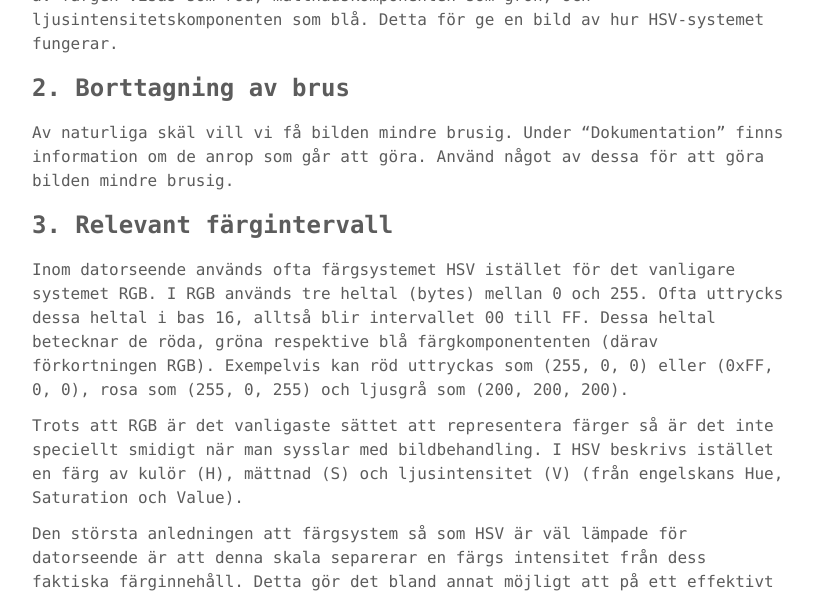
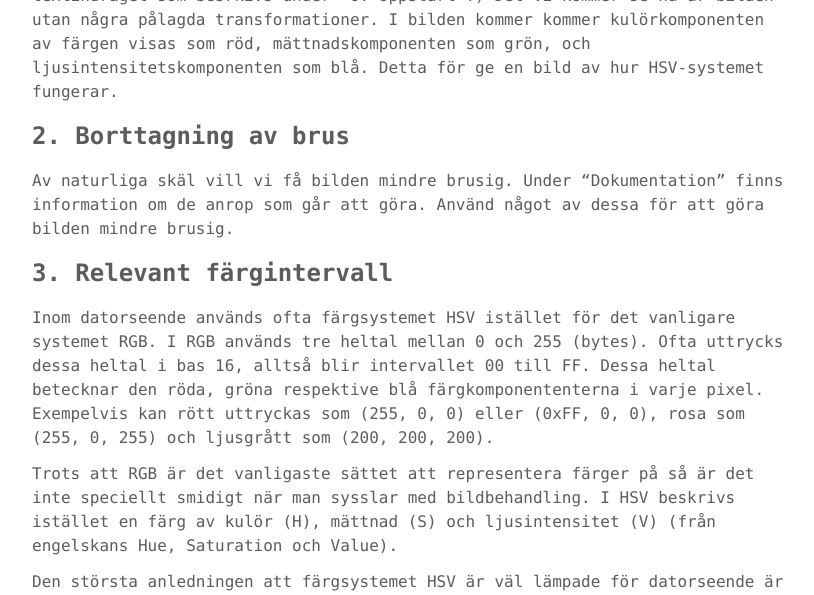
Before and after one commit to williamsjoblom/williamsjoblom.github.io, a Jekyll site: the page built from other/cv-lab.md, in a window 1280 px wide and 1400 px high, scrolled down 924 px. Shown: the top 595 px of the window, without its empty margins (232-1046 px from the left). Built offline with Jekyll 4.4.1, drawn with Linux system fonts in a browser that asks for light colours; some of the changed text lies outside the part shown.

Commit message:
Konjekturläsning

```diff
--- a/other/cv-lab.md
+++ b/other/cv-lab.md
@@ -36,11 +36,11 @@
 
 ### 3. Relevant färgintervall
 
-Inom datorseende används ofta färgsystemet HSV istället för det vanligare systemet RGB. I RGB används tre heltal (bytes) mellan 0 och 255. Ofta uttrycks dessa heltal i bas 16, alltså blir intervallet 00 till FF. Dessa heltal betecknar de röda, gröna respektive blå färgkomponententen (därav förkortningen RGB). Exempelvis kan röd uttryckas som (255, 0, 0) eller (0xFF, 0, 0), rosa som (255, 0, 255) och ljusgrå som (200, 200, 200).
+Inom datorseende används ofta färgsystemet HSV istället för det vanligare systemet RGB. I RGB används tre heltal mellan 0 och 255 (bytes). Ofta uttrycks dessa heltal i bas 16, alltså blir intervallet 00 till FF. Dessa heltal betecknar den röda, gröna respektive blå färgkomponententerna i varje pixel. Exempelvis kan rött uttryckas som (255, 0, 0) eller (0xFF, 0, 0), rosa som (255, 0, 255) och ljusgrått som (200, 200, 200).
 
-Trots att RGB är det vanligaste sättet att representera färger så är det inte speciellt smidigt när man sysslar med bildbehandling. I HSV beskrivs istället en färg av kulör (H), mättnad (S) och ljusintensitet (V) (från engelskans Hue, Saturation och Value).
+Trots att RGB är det vanligaste sättet att representera färger på så är det inte speciellt smidigt när man sysslar med bildbehandling. I HSV beskrivs istället en färg av kulör (H), mättnad (S) och ljusintensitet (V) (från engelskans Hue, Saturation och Value).
 
-Den största anledningen att färgsystem så som HSV är väl lämpade för datorseende är att denna skala separerar en färgs intensitet från dess faktiska färginnehåll. Detta gör det bland annat möjligt att på ett effektivt sätt beskriva färgintervall vilket vi snart kommer göra!
+Den största anledningen att färgsystemet HSV är väl lämpade för datorseende är att denna skala separerar en färgs intensitet från dess faktiska färginnehåll. Detta gör det bland annat möjligt att på ett effektivt sätt beskriva färgintervall vilket vi snart kommer göra!
 
 ![alt text](https://henrydangprg.files.wordpress.com/2016/06/hsv_color_solid_cylinder_alpha_lowgamma.png?w=322&h=241)
 
@@ -49,7 +49,7 @@
 Vi vill nu ta bort alla färger som inte ingår i objektet vi vill detektera. Använd ytterliggare ett anrop för att uppnå detta. Experimentera med olika HSV-värden tills önskad effekt är uppnådd.
 
 ### 4. Filtrera bort små detaljer
-Vi kommer nu se att många detaljer i bilden som ej ingår i objektet hängt med även efter filtreringen av färg. Dessa detaljer är inget vi vill ha med oss när vi vill identifiera var bollen befinner sig på skärmen. En fördel för oss är dock att dessa detaljer ofta är små (förutsatt att din tröja nu inte har samma färg som objektet i fråga). Hitta ett sätt att med de återstående funktionerna filtrera bort dessa små områden från den slutgiltiga bilden. (Använd de två resterande funktionerna som du ej använt i tidigare steg.)
+Vi kommer nu se att många detaljer i bilden som ej ingår i objektet hängt med även efter filtreringen av färg är gjord. Dessa detaljer är inget vi vill ha med oss när vi vill identifiera var bollen befinner sig på skärmen. En fördel för oss är dock att dessa detaljer ofta är små (förutsatt att din tröja nu inte har samma färg som objektet i fråga). Hitta ett sätt att filtrera bort dessa små områden med hjälp av två funktioner i dokumentationen som du inte använt ännu.
 
 ## Dokumentation
 
```
Also changed, not shown: other parts of other/cv-lab.md (+1 -1 lines).
